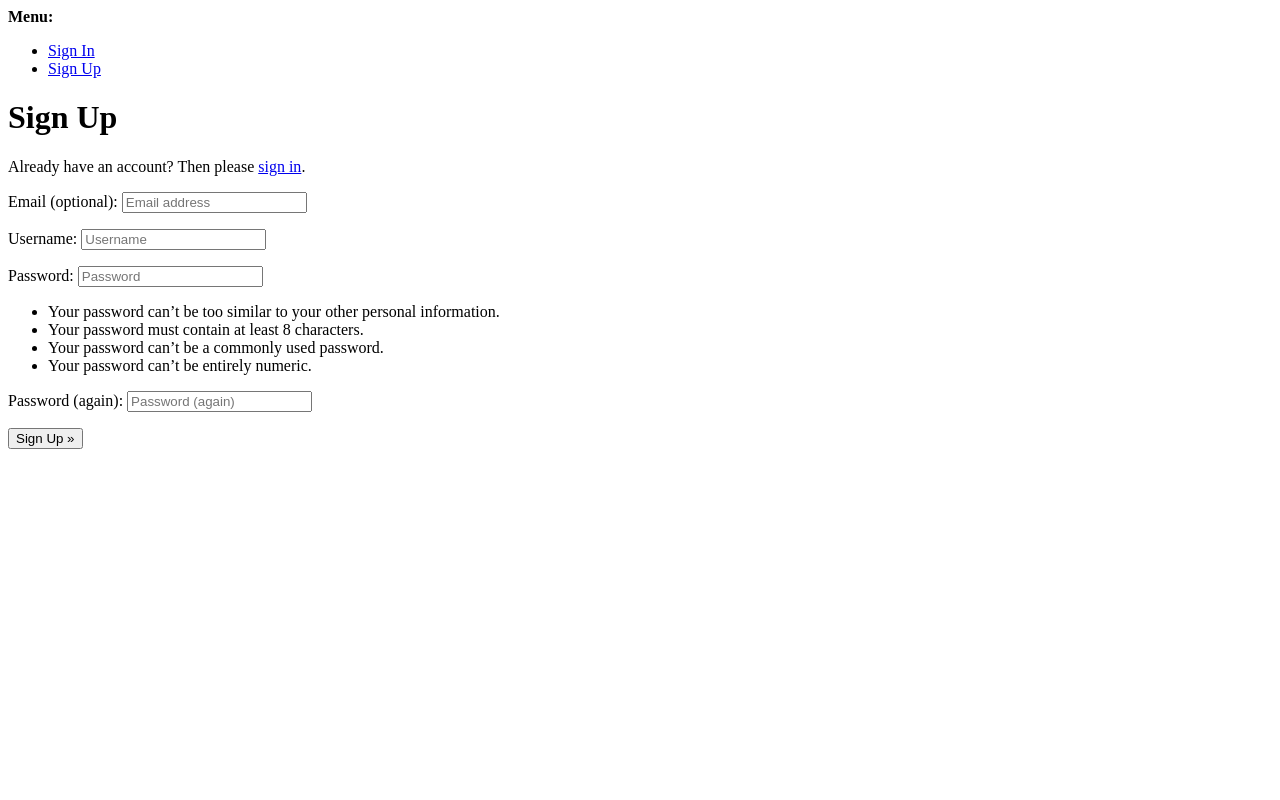
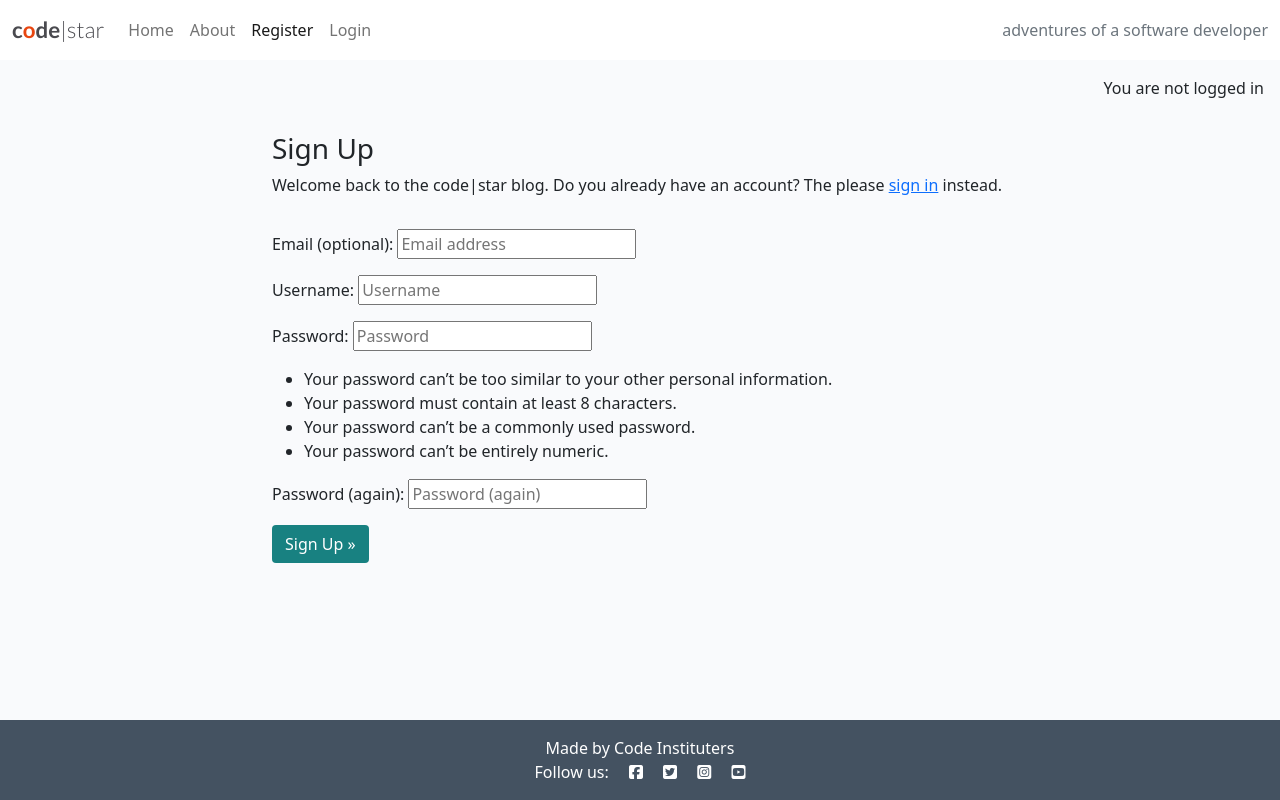
Before and after one commit to JoeMburu/codestar, a Django app: page /accounts/signup/ in a window 1280 px wide. Run offline with Django 4.2, Linux system fonts and the light colour scheme; parts of the project's set-up code (start-up, migrations or seed data) failed here and were passed over; some libraries are stand-ins or nearby versions.

Commit message:
Customize signup style

```diff
--- a/codestar/settings.py
+++ b/codestar/settings.py
@@ -51,9 +51,10 @@ INSTALLED_APPS = [
     'allauth',
     'allauth.account',
     'allauth.socialaccount',
+    'django_summernote',
     'blog',
     'about',
-    'django_summernote',
+
 
 ]
 
--- a/codestar/urls.py
+++ b/codestar/urls.py
@@ -21,8 +21,9 @@ from django.urls import path, include
 
 urlpatterns = [
     path('about/', include('about.urls'), name='about-urls'),
+    path('accounts/', include('allauth.urls')),
     path('admin/', admin.site.urls),
     path('summernote/', include('django_summernote.urls')),
     path('', include('blog.urls'), name='blog-urls'),
-    path('accounts/', include('allauth.urls')),
+
 ]
--- a/templates/account/signup.html
+++ b/templates/account/signup.html
@@ -1,21 +1,37 @@
-{% extends "account/base.html" %}
+{% extends "base.html" %}
 
 {% load i18n %}
 
 {% block head_title %}{% trans "Signup" %}{% endblock head_title %}
 
 {% block content %}
-<h1>{% trans "Sign Up" %}</h1>
+<div class="container">
+  <div class="row">
+    <div class="col-md-8 mt-3 offset-md-2">
+      <h3>{% trans "Sign Up" %}</h3>
+      <p>{% blocktrans %}
+        Welcome back to the code|star blog. Do you already have an account? The please
+        <a href="{{ login_url }}">sign in</a> instead.
+        {% endblocktrans %}
+      </p>
+    </div>
+  </div>
+  <div class="row">
+    <div class="col-md-8 mt-3 offset-md-2">
+      <form class="signup" id="signup_form" method="post" action="{% url 'account_signup' %}">
+        {% csrf_token %}
+        {{ form.as_p }}
+        {% if redirect_field_value %}
+        <input type="hidden" name="{{ redirect_field_name }}" value="{{ redirect_field_value }}" />
+        {% endif %}
+        <button class="btn btn-signup right" type="submit">{% trans "Sign Up" %} &raquo;</button>
+      </form>
+    </div>
+  </div>
+</div>
 
-<p>{% blocktrans %}Already have an account? Then please <a href="{{ login_url }}">sign in</a>.{% endblocktrans %}</p>
 
-<form class="signup" id="signup_form" method="post" action="{% url 'account_signup' %}">
-  {% csrf_token %}
-  {{ form.as_p }}
-  {% if redirect_field_value %}
-  <input type="hidden" name="{{ redirect_field_name }}" value="{{ redirect_field_value }}" />
-  {% endif %}
-  <button type="submit">{% trans "Sign Up" %} &raquo;</button>
-</form>
+
+
 
 {% endblock content %}
--- a/templates/base.html
+++ b/templates/base.html
@@ -1,4 +1,5 @@
 {% load static %}
+
 {% url 'home' as home_url %}
 {% url 'about' as about_url %}
 {% url 'account_login' as login_url %}
@@ -72,9 +73,12 @@
             </div>
         </div>
     </nav>
-
     <main class="flex-shrink-0 main-bg">
-
+        {% if user.is_authenticated %}
+        <p class="text-end m-3">You are logged in as {{user}}</p>
+        {% else %}
+        <p class="text-end m-3">You are not logged in</p>
+        {% endif %}
         {% block content %}
         <!-- Content Goes here -->
         {% endblock content %}
```
